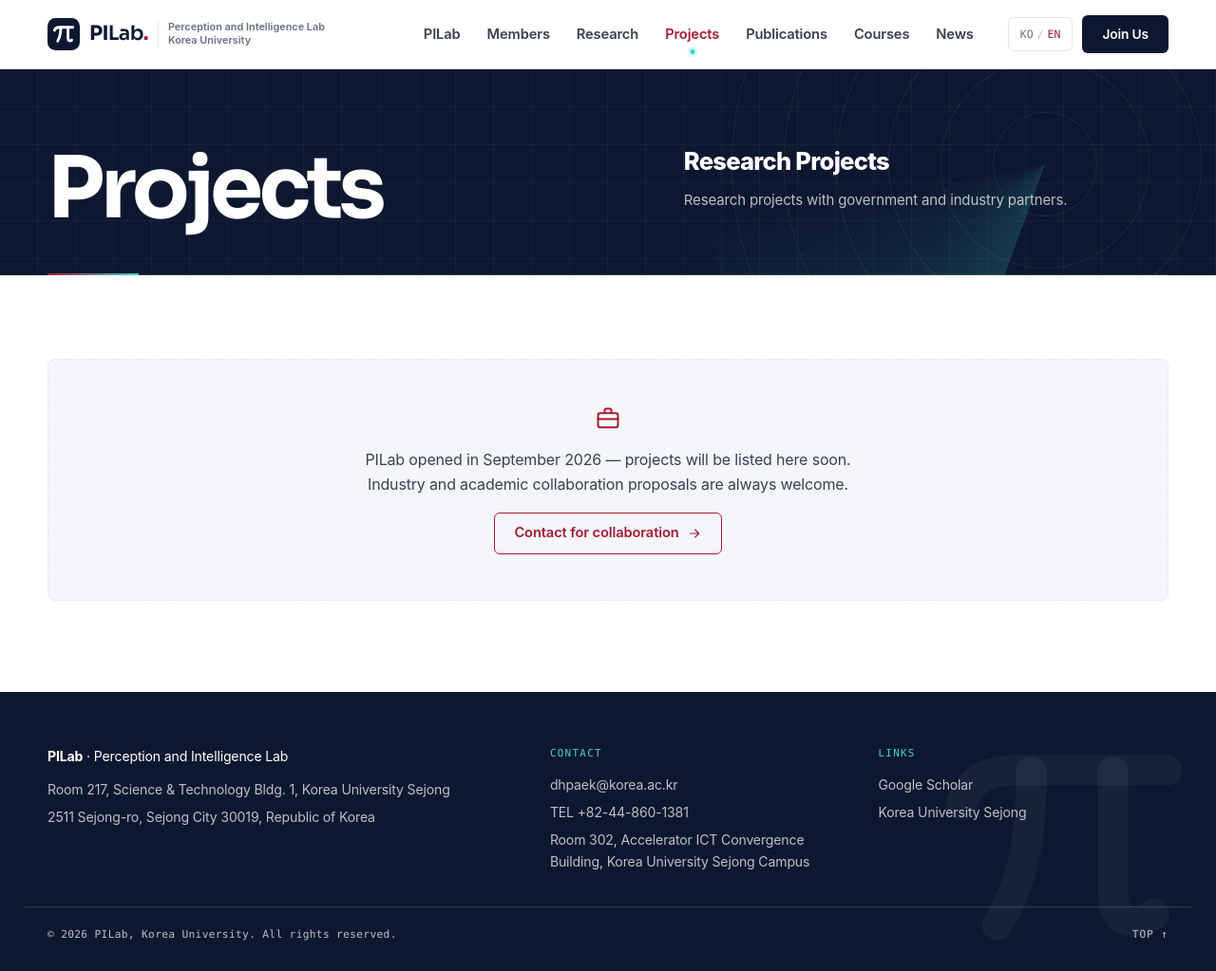
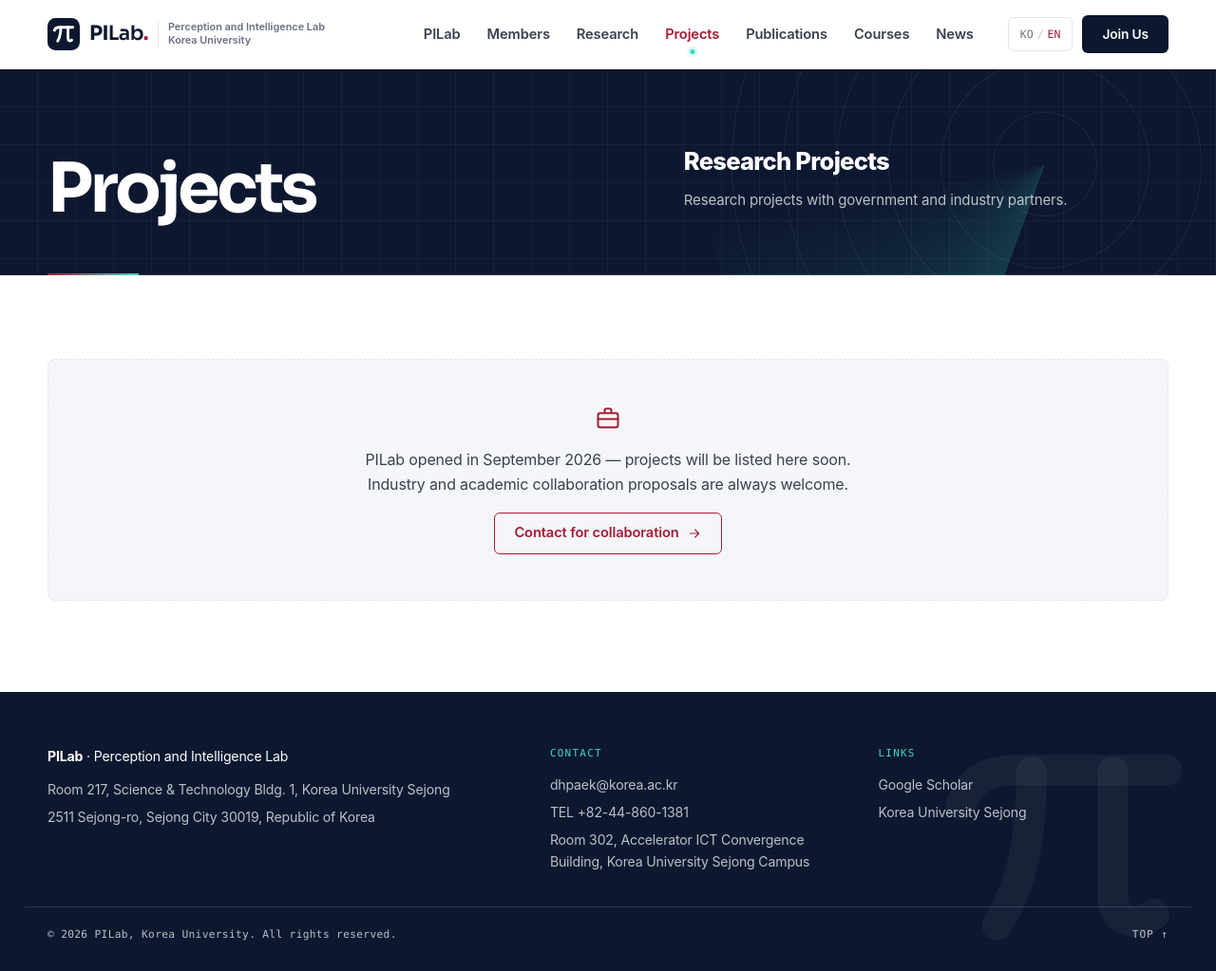
Before and after one commit to dh-paek/pilab, a Jekyll site: the page built from projects.html, in a window 1280 px wide and 1023 px high. Shown: the whole window at 95% size. Built offline with Jekyll 4.4.1, drawn with Linux system fonts in a browser that asks for light colours; some web fonts are replaced.

Commit message:
Page headers: big English title at 80% size
Co-Authored-By: Claude Opus 5.5 <noreply@anthropic.com>
Claude-Session: https://claude.ai/code/session_01866X6wmYg1pRh7yHirmmvy

```diff
--- a/assets/css/main.css
+++ b/assets/css/main.css
@@ -347,7 +347,7 @@ html[data-lang="ko"] .hero-title { font-family: var(--font-sans); font-weight: 8
 .radar-rings { position: absolute; right: -180px; top: -260px; width: 720px; height: 720px; border-radius: 50%; background: repeating-radial-gradient(circle, transparent 0 54px, rgba(255, 255, 255, .06) 54px 55px); pointer-events: none; }
 .radar-rings::after { content: ""; position: absolute; inset: 0; border-radius: 50%; background: conic-gradient(from 200deg, rgba(63, 213, 196, .18), transparent 60deg); }
 .page-hero-inner { position: relative; display: grid; grid-template-columns: minmax(0, 1.25fr) minmax(0, 1fr); gap: 32px; align-items: center; padding-block: 76px 40px; }
-.page-hero-big { font-family: var(--font-display); font-weight: 700; font-size: clamp(3rem, 7vw, 5.6rem); line-height: 1; letter-spacing: -0.05em; }
+.page-hero-big { font-family: var(--font-display); font-weight: 700; font-size: clamp(2.4rem, 5.6vw, 4.48rem); line-height: 1; letter-spacing: -0.05em; }   /* 기존 대비 80% */
 .page-hero-meta { display: grid; gap: 8px; }
 .page-hero-title { font-size: 1.6rem; font-weight: 800; letter-spacing: -0.03em; }
 .page-hero-desc { color: var(--on-dark-2); font-size: .94rem; max-width: 44ch; min-height: 2lh; }   /* 설명이 1줄이어도 2줄 자리 확보 → 메뉴마다 상단 높이 동일 */
```
